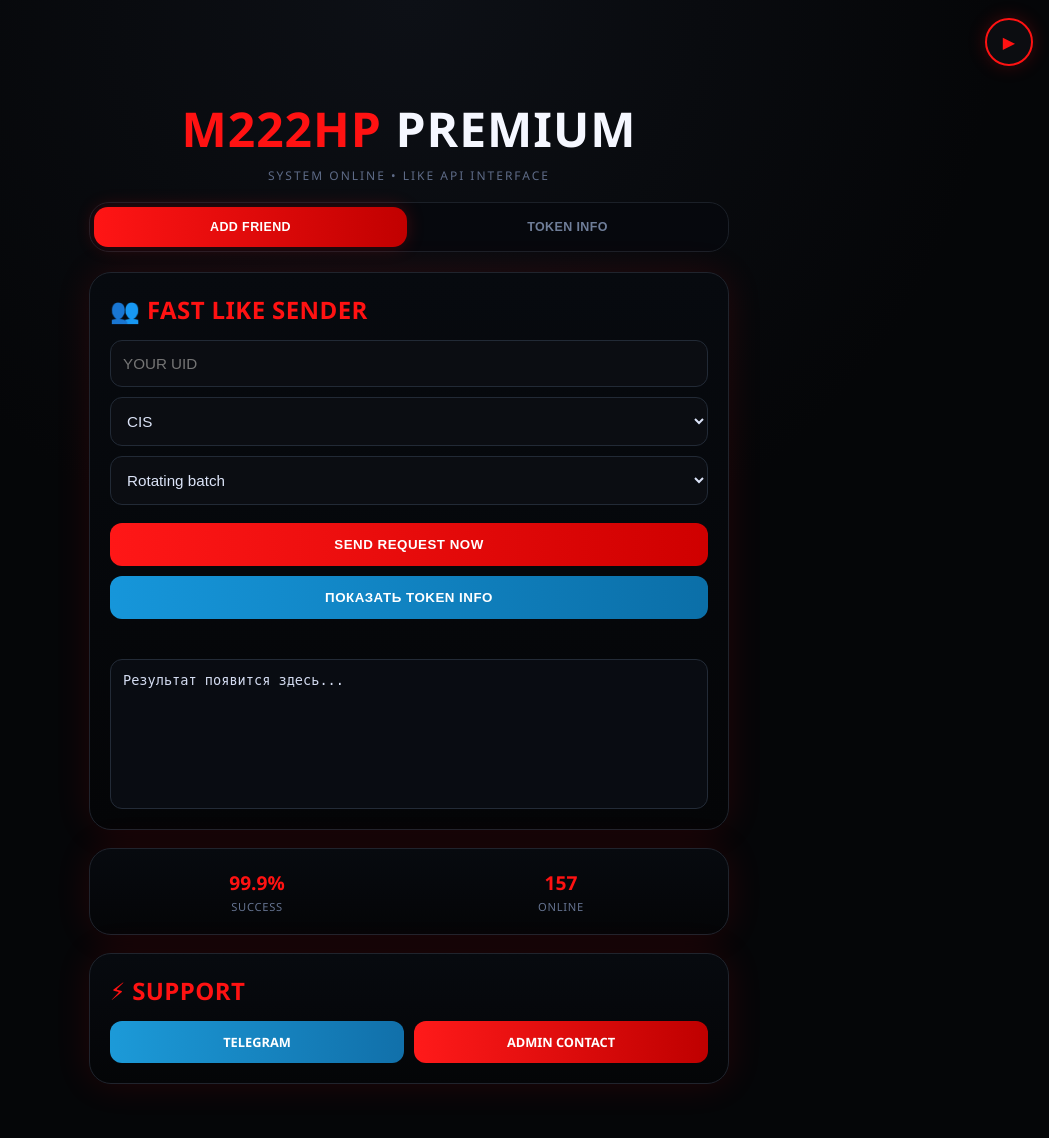
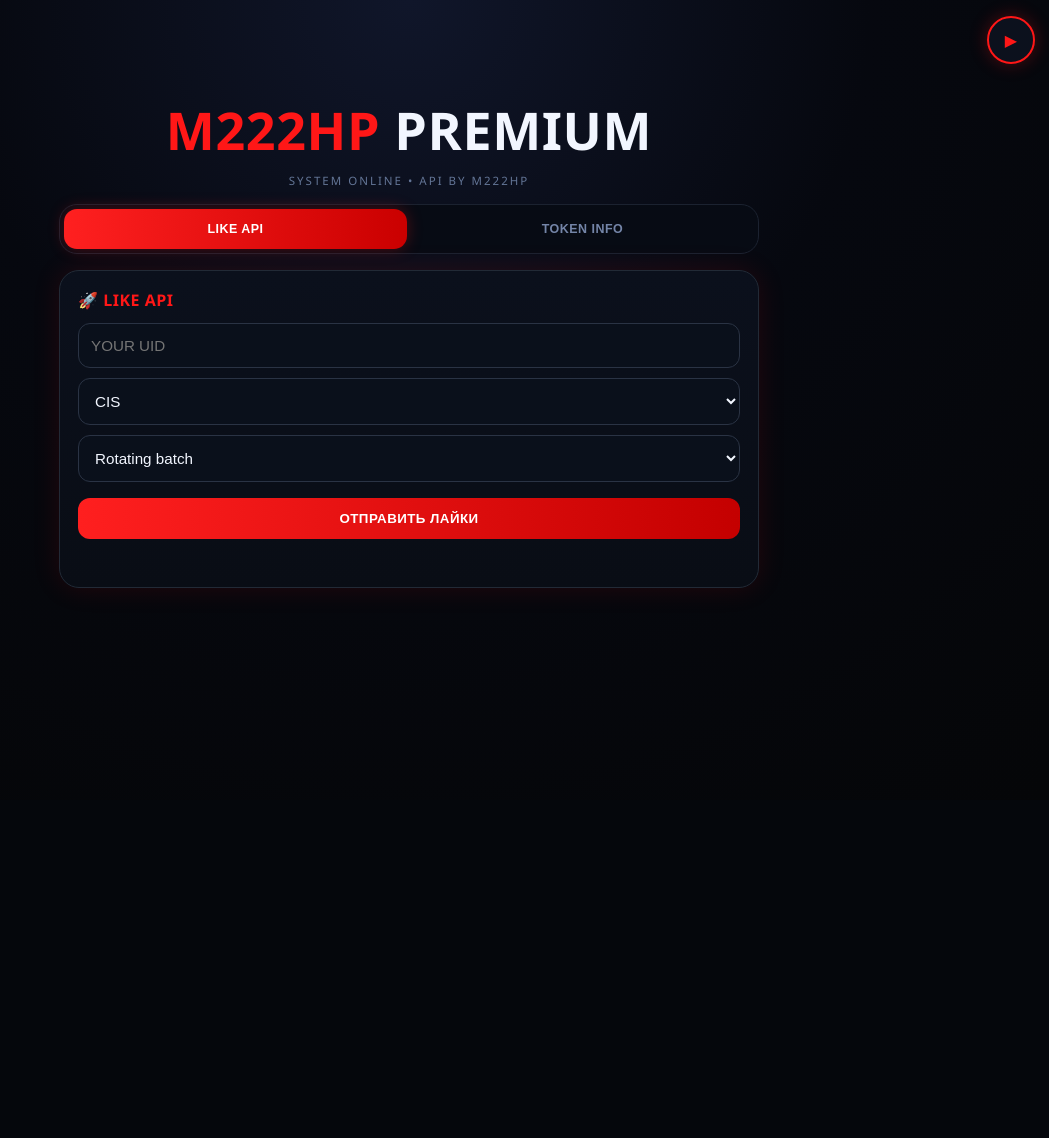
Before and after one commit to nursailauov/like, a Flask app: page / in a window 1280 px wide. Shown: the whole page, without its empty margins (231-1280 px from the left). After the commit the page ends 591 px from the top, so only its background shows below. Run offline with Flask 3, Linux system fonts and the light colour scheme.

Commit message:
Polish Like UI tabs and add structured result cards

```diff
--- a/templates/index.html
+++ b/templates/index.html
@@ -7,257 +7,279 @@
   <style>
     :root {
       --bg: #050608;
-      --panel: #090b0f;
-      --panel-border: #20242d;
-      --red: #ff1212;
-      --red-soft: rgba(255, 18, 18, 0.22);
-      --text: #f5f7ff;
-      --muted: #95a0b8;
-      --blue: #1796d8;
+      --panel: #0a0e16;
+      --panel-2: #111a2b;
+      --line: #222a36;
+      --red: #ff1717;
+      --red-soft: rgba(255, 20, 20, 0.28);
+      --blue: #2f8fff;
+      --text: #f2f6ff;
+      --muted: #8391ad;
+      --ok: #44f49f;
+      --warn: #ff7373;
     }
 
     * { box-sizing: border-box; }
 
     body {
       margin: 0;
+      min-height: 100vh;
       font-family: "Segoe UI", Tahoma, Geneva, Verdana, sans-serif;
-      background: radial-gradient(circle at top, #0d1016 0%, var(--bg) 45%);
       color: var(--text);
-      min-height: 100vh;
-      padding: 24px 14px 36px;
+      background: radial-gradient(circle at top, #10162a 0%, #06080f 45%, var(--bg) 100%);
+      padding: 24px 14px 42px;
     }
 
     .music-toggle {
       position: fixed;
-      top: 18px;
-      right: 16px;
+      top: 16px;
+      right: 14px;
       width: 48px;
       height: 48px;
       border-radius: 50%;
       border: 2px solid var(--red);
-      background: #0c0d11;
+      background: #0c111d;
       color: var(--red);
       cursor: pointer;
       font-size: 1rem;
-      display: grid;
-      place-items: center;
       box-shadow: 0 0 18px var(--red-soft);
-      z-index: 99;
+      z-index: 20;
     }
 
     .shell {
-      width: min(640px, 100%);
-      margin: 72px auto 0;
+      width: min(700px, 100%);
+      margin: 70px auto 0;
     }
 
-    .brand {
-      text-align: center;
-      margin-bottom: 18px;
-    }
+    .brand { text-align: center; margin-bottom: 16px; }
 
     .brand h1 {
       margin: 0;
+      font-size: clamp(2rem, 5vw, 3.25rem);
+      font-weight: 900;
+      letter-spacing: 0.6px;
       text-transform: uppercase;
-      letter-spacing: 1px;
-      font-weight: 900;
-      font-size: clamp(2rem, 4.5vw, 3rem);
     }
 
     .brand h1 span { color: var(--red); }
 
     .brand p {
-      margin: 6px 0 0;
-      color: #5e6b87;
-      font-size: .75rem;
+      margin: 8px 0 0;
+      color: #637596;
+      text-transform: uppercase;
       letter-spacing: 2px;
-      text-transform: uppercase;
+      font-size: 0.72rem;
     }
 
     .tabs {
-      background: #06080d;
-      border: 1px solid #1b2028;
-      border-radius: 20px;
-      padding: 4px;
       display: grid;
       grid-template-columns: 1fr 1fr;
       gap: 4px;
-      margin-bottom: 20px;
+      background: #070b14;
+      border: 1px solid #1b2230;
+      border-radius: 18px;
+      padding: 4px;
+      margin-bottom: 16px;
     }
 
     .tab {
       border: 0;
-      border-radius: 14px;
+      cursor: pointer;
+      border-radius: 13px;
       padding: 13px 10px;
-      font-weight: 700;
       text-transform: uppercase;
-      font-size: .78rem;
-      letter-spacing: .4px;
-      cursor: pointer;
+      font-weight: 800;
+      letter-spacing: 0.5px;
+      font-size: 0.78rem;
+      color: #7485a8;
       background: transparent;
-      color: #6f7e99;
     }
 
     .tab.active {
-      background: linear-gradient(90deg, #ff1515, #c10000);
+      background: linear-gradient(90deg, #ff2020, #ca0000);
       color: #fff;
-      box-shadow: 0 0 18px var(--red-soft);
+      box-shadow: 0 0 16px var(--red-soft);
     }
 
-    .card {
-      background: linear-gradient(180deg, #070a0f, #040507);
-      border: 1px solid var(--panel-border);
-      border-radius: 22px;
-      padding: 20px;
-      box-shadow: 0 0 35px rgba(255, 10, 10, .12);
-      margin-bottom: 18px;
+    .panel {
+      background: linear-gradient(180deg, #0b101c, #090d15);
+      border: 1px solid var(--line);
+      border-radius: 20px;
+      padding: 18px;
+      box-shadow: 0 0 28px rgba(255, 0, 0, 0.12);
+      margin-bottom: 14px;
     }
 
-    .card-title {
+    .hidden { display: none; }
+
+    .title {
+      margin: 0 0 12px;
+      text-transform: uppercase;
+      font-size: 1rem;
+      letter-spacing: 0.5px;
       color: var(--red);
-      font-weight: 800;
-      margin: 0 0 14px;
-      text-transform: uppercase;
-      display: flex;
-      gap: 10px;
-      align-items: center;
-      letter-spacing: .4px;
+      font-weight: 900;
     }
 
-    .fields {
-      display: grid;
-      gap: 10px;
-    }
+    .fields { display: grid; gap: 10px; }
 
     input, select {
       width: 100%;
-      background: #0b0d12;
-      color: #dce4f8;
-      border: 1px solid #222a36;
       border-radius: 12px;
-      padding: 14px 12px;
-      font-size: .95rem;
+      border: 1px solid #2a3344;
+      background: #0a101b;
+      color: var(--text);
+      padding: 13px 12px;
+      font-size: 0.95rem;
       outline: none;
     }
 
     input:focus, select:focus {
-      border-color: #3c475e;
-      box-shadow: 0 0 0 2px rgba(255, 255, 255, .04);
+      border-color: #506282;
+      box-shadow: 0 0 0 2px rgba(94, 111, 150, 0.2);
     }
 
     .btn {
-      margin-top: 8px;
       width: 100%;
       border: 0;
       border-radius: 12px;
-      padding: 14px;
-      font-weight: 800;
+      padding: 13px;
+      margin-top: 6px;
       text-transform: uppercase;
-      background: linear-gradient(90deg, #ff1717, #cf0000);
+      font-weight: 900;
+      letter-spacing: 0.45px;
+      cursor: pointer;
       color: #fff;
-      cursor: pointer;
-      letter-spacing: .5px;
+      background: linear-gradient(90deg, #ff1f1f, #c40000);
     }
 
-    .btn-secondary {
-      margin-top: 10px;
-      background: linear-gradient(90deg, #1696da, #0b6fa8);
+    .status { min-height: 20px; margin-top: 10px; color: var(--muted); }
+    .status.ok { color: var(--ok); }
+    .status.err { color: var(--warn); }
+
+    .result-card {
+      background: linear-gradient(135deg, #111b30, #0d1322 55%, #121d35);
+      border: 1px solid #2c3850;
+      border-radius: 16px;
+      padding: 14px;
+      margin-top: 12px;
     }
 
-    .stats {
+    .profile {
       display: grid;
-      grid-template-columns: 1fr 1fr;
-      gap: 10px;
-      text-align: center;
+      grid-template-columns: 74px 1fr;
+      gap: 12px;
+      align-items: center;
+      margin-bottom: 12px;
     }
 
-    .stats .value {
-      color: var(--red);
-      font-size: 1.2rem;
-      font-weight: 900;
-      margin-bottom: 3px;
+    .avatar {
+      width: 74px;
+      height: 74px;
+      border-radius: 14px;
+      border: 2px solid #3e8bff;
+      object-fit: cover;
+      box-shadow: 0 0 16px rgba(70, 133, 255, 0.45);
+      background: #121c32;
     }
 
-    .stats .label {
-      color: #64728f;
+    .nick {
+      margin: 0;
+      font-size: 1.25rem;
       text-transform: uppercase;
-      font-size: .7rem;
-      letter-spacing: .7px;
+      letter-spacing: 0.4px;
     }
 
-    .status {
-      margin: 10px 0 0;
-      min-height: 20px;
-      font-size: .9rem;
+    .uid { margin: 4px 0 0; color: #65a3ff; }
+
+    .stats-grid {
+      display: grid;
+      grid-template-columns: repeat(3, 1fr);
+      gap: 8px;
     }
 
-    .status.ok { color: #4dfd93; }
-    .status.err { color: #ff6f6f; }
-
-    pre {
-      margin: 10px 0 0;
-      background: #090c12;
-      border: 1px solid #232b37;
+    .stat {
+      background: rgba(8, 14, 25, 0.75);
+      border: 1px solid #243046;
       border-radius: 12px;
-      padding: 12px;
-      color: #d4dcf1;
-      min-height: 150px;
-      white-space: pre-wrap;
-      word-break: break-word;
-      font-size: .85rem;
-      overflow: auto;
-      max-height: 320px;
+      text-align: center;
+      padding: 10px 8px;
     }
 
-    .footer-buttons {
+    .stat .label {
+      font-size: .7rem;
+      text-transform: uppercase;
+      color: #7f8eab;
+      margin-bottom: 4px;
+    }
+
+    .stat .val { font-weight: 900; font-size: 1.05rem; }
+    .stat.before .val { color: #74a8ff; }
+    .stat.plus .val { color: #ffbb42; }
+    .stat.after .val { color: #ff59ae; }
+
+    .token-grid {
       display: grid;
-      grid-template-columns: 1fr 1fr;
+      grid-template-columns: repeat(2, 1fr);
       gap: 10px;
       margin-top: 8px;
     }
 
-    .footer-buttons a {
-      text-decoration: none;
-      text-align: center;
-      padding: 12px;
+    .token-box {
       border-radius: 12px;
-      font-weight: 700;
-      text-transform: uppercase;
-      font-size: .8rem;
-      color: white;
+      border: 1px solid #2b3345;
+      background: #0d1421;
+      padding: 11px 10px;
     }
 
-    .telegram { background: linear-gradient(90deg, #1c9ad8, #1170aa); }
-    .contact { background: linear-gradient(90deg, #ff1a1a, #bf0000); }
+    .token-box .srv { color: #8da0c7; font-size: .78rem; text-transform: uppercase; }
+    .token-box .cnt { margin-top: 5px; font-weight: 900; }
 
-    @media (max-width: 540px) {
+    pre {
+      margin: 12px 0 0;
+      background: #09101b;
+      border: 1px solid #293347;
+      border-radius: 10px;
+      color: #d0dbf5;
+      padding: 10px;
+      font-size: 0.82rem;
+      max-height: 220px;
+      overflow: auto;
+      white-space: pre-wrap;
+      word-break: break-word;
+    }
+
+    @media (max-width: 560px) {
       .shell { margin-top: 64px; }
-      .card { padding: 16px; border-radius: 16px; }
+      .panel { padding: 14px; border-radius: 16px; }
       .tabs { border-radius: 16px; }
-      .tab { padding: 11px 8px; font-size: .72rem; }
+      .tab { font-size: .72rem; padding: 11px 8px; }
+      .stats-grid { grid-template-columns: 1fr; }
+      .token-grid { grid-template-columns: 1fr; }
+      .profile { grid-template-columns: 1fr; text-align: center; }
+      .avatar { margin: 0 auto; }
       .music-toggle { width: 44px; height: 44px; }
-      .footer-buttons, .stats { grid-template-columns: 1fr; }
     }
   </style>
 </head>
 <body>
-  <button id="musicBtn" class="music-toggle" aria-label="Включить или выключить музыку">▶</button>
+  <button id="musicBtn" class="music-toggle" aria-label="вкл/выкл музыку">▶</button>
 
   <main class="shell">
     <header class="brand">
       <h1><span>M222HP</span> Premium</h1>
-      <p>System Online • Like API Interface</p>
+      <p>System Online • API by M222HP</p>
     </header>
 
-    <section class="tabs" aria-label="Режимы">
-      <button class="tab active" type="button">Add Friend</button>
-      <button class="tab" type="button" id="tokenInfoTab">Token Info</button>
+    <section class="tabs" aria-label="tabs">
+      <button id="likeTab" class="tab active" type="button">LIKE API</button>
+      <button id="tokenTab" class="tab" type="button">TOKEN INFO</button>
     </section>
 
-    <section class="card">
-      <h2 class="card-title">👥 Fast Like Sender</h2>
-
+    <section id="likePanel" class="panel">
+      <h2 class="title">🚀 LIKE API</h2>
       <form id="likeForm" class="fields">
-        <input id="uid" type="number" placeholder="YOUR UID" required />
+        <input id="uid" type="number" placeholder="YOUR UID" required>
         <select id="server_name" required>
           <option value="CIS">CIS</option>
           <option value="BD">BD</option>
@@ -270,31 +292,43 @@
           <option value="false">Rotating batch</option>
           <option value="true">Random batch</option>
         </select>
-        <button class="btn" type="submit">Send Request Now</button>
+        <button class="btn" type="submit">Отправить лайки</button>
       </form>
 
-      <button id="tokenInfoBtn" class="btn btn-secondary" type="button">Показать Token Info</button>
       <div id="status" class="status"></div>
-      <pre id="output">Результат появится здесь...</pre>
+      <div id="resultCard" class="result-card hidden">
+        <div class="profile">
+          <img id="avatar" class="avatar" alt="Игровой аватар" src="">
+          <div>
+            <h3 id="nickname" class="nick">N/A</h3>
+            <p id="uidText" class="uid">UID: -</p>
+          </div>
+        </div>
+
+        <div class="stats-grid">
+          <div class="stat before">
+            <div class="label">Лайки до</div>
+            <div id="likesBefore" class="val">0</div>
+          </div>
+          <div class="stat plus">
+            <div class="label">Пришло</div>
+            <div id="likesGiven" class="val">+0</div>
+          </div>
+          <div class="stat after">
+            <div class="label">Лайки после</div>
+            <div id="likesAfter" class="val">0</div>
+          </div>
+        </div>
+      </div>
+
+      <pre id="likeRaw" class="hidden"></pre>
     </section>
 
-    <section class="card stats">
-      <div>
-        <div class="value" id="successRate">99.9%</div>
-        <div class="label">Success</div>
-      </div>
-      <div>
-        <div class="value" id="onlineNow">157</div>
-        <div class="label">Online</div>
-      </div>
-    </section>
-
-    <section class="card">
-      <h2 class="card-title">⚡ Support</h2>
-      <div class="footer-buttons">
-        <a class="telegram" href="https://t.me" target="_blank" rel="noreferrer noopener">Telegram</a>
-        <a class="contact" href="mailto:admin@example.com">Admin Contact</a>
-      </div>
+    <section id="tokenPanel" class="panel hidden">
+      <h2 class="title">🧩 TOKEN INFO</h2>
+      <p style="margin:0;color:var(--muted)">Здесь отображается информация по токенам для серверов.</p>
+      <div id="tokenGrid" class="token-grid"></div>
+      <pre id="tokenRaw" class="hidden"></pre>
     </section>
   </main>
 
@@ -303,26 +337,108 @@
   </audio>
 
   <script>
+    const likeTab = document.getElementById('likeTab');
+    const tokenTab = document.getElementById('tokenTab');
+    const likePanel = document.getElementById('likePanel');
+    const tokenPanel = document.getElementById('tokenPanel');
+
     const form = document.getElementById('likeForm');
     const statusEl = document.getElementById('status');
-    const output = document.getElementById('output');
-    const tokenInfoBtn = document.getElementById('tokenInfoBtn');
-    const tokenInfoTab = document.getElementById('tokenInfoTab');
+
+    const resultCard = document.getElementById('resultCard');
+    const avatar = document.getElementById('avatar');
+    const nickname = document.getElementById('nickname');
+    const uidText = document.getElementById('uidText');
+    const likesBefore = document.getElementById('likesBefore');
+    const likesGiven = document.getElementById('likesGiven');
+    const likesAfter = document.getElementById('likesAfter');
+    const likeRaw = document.getElementById('likeRaw');
+
+    const tokenGrid = document.getElementById('tokenGrid');
+    const tokenRaw = document.getElementById('tokenRaw');
 
     const musicBtn = document.getElementById('musicBtn');
     const bgMusic = document.getElementById('bgMusic');
     let isPlaying = false;
 
-    function setStatus(message, ok = false) {
+    function setStatus(message, type = '') {
       statusEl.textContent = message;
-      statusEl.className = ok ? 'status ok' : 'status err';
+      statusEl.className = `status ${type}`.trim();
     }
 
-    async function showResponse(response) {
-      const contentType = response.headers.get('content-type') || '';
-      const data = contentType.includes('application/json') ? await response.json() : await response.text();
-      output.textContent = typeof data === 'string' ? data : JSON.stringify(data, null, 2);
-      setStatus(response.ok ? `Готово: HTTP ${response.status}` : `Ошибка: HTTP ${response.status}`, response.ok);
+    function setActiveTab(mode) {
+      const isLike = mode === 'like';
+      likeTab.classList.toggle('active', isLike);
+      tokenTab.classList.toggle('active', !isLike);
+      likePanel.classList.toggle('hidden', !isLike);
+      tokenPanel.classList.toggle('hidden', isLike);
+
+      if (!isLike && tokenGrid.children.length === 0) {
+        loadTokenInfo();
+      }
+    }
+
+    likeTab.addEventListener('click', () => setActiveTab('like'));
+    tokenTab.addEventListener('click', () => setActiveTab('token'));
+
+    function formatNum(value) {
+      return Number(value || 0).toLocaleString('ru-RU');
+    }
+
+    function renderLikeResult(data, fallbackUid) {
+      const uidValue = data.UID || fallbackUid || '-';
+      const nick = data.PlayerNickname && data.PlayerNickname !== 'N/A' ? data.PlayerNickname : 'UNKNOWN PLAYER';
+      const before = Number(data.LikesbeforeCommand || 0);
+      const given = Number(data.LikesGivenByAPI || 0);
+      const after = Number(data.LikesafterCommand || 0);
+
+      nickname.textContent = nick;
+      uidText.textContent = `UID: ${uidValue}`;
+      likesBefore.textContent = formatNum(before);
+      likesGiven.textContent = `${given >= 0 ? '+' : ''}${formatNum(given)}`;
+      likesAfter.textContent = formatNum(after);
+
+      const avatarSeed = encodeURIComponent(`${uidValue}-${nick}`);
+      avatar.src = `https://api.dicebear.com/8.x/adventurer/svg?seed=${avatarSeed}`;
+
+      resultCard.classList.remove('hidden');
+      likeRaw.textContent = JSON.stringify(data, null, 2);
+      likeRaw.classList.remove('hidden');
+    }
+
+    async function loadTokenInfo() {
+      tokenGrid.innerHTML = '<div style="color:var(--muted)">Загрузка...</div>';
+      tokenRaw.classList.add('hidden');
+
+      try {
+        const response = await fetch('/token_info');
+        const data = await response.json();
+
+        if (!response.ok) {
+          tokenGrid.innerHTML = '<div style="color:var(--warn)">Ошибка загрузки token_info</div>';
+          tokenRaw.textContent = JSON.stringify(data, null, 2);
+          tokenRaw.classList.remove('hidden');
+          return;
+        }
+
+        tokenGrid.innerHTML = '';
+        Object.entries(data).forEach(([server, counts]) => {
+          const box = document.createElement('div');
+          box.className = 'token-box';
+          box.innerHTML = `
+            <div class="srv">${server}</div>
+            <div class="cnt">Обычные: ${formatNum(counts.regular_tokens)}</div>
+            <div class="cnt">Visit: ${formatNum(counts.visit_tokens)}</div>
+          `;
+          tokenGrid.appendChild(box);
+        });
+
+        tokenRaw.textContent = JSON.stringify(data, null, 2);
+      } catch (error) {
+        tokenGrid.innerHTML = '<div style="color:var(--warn)">Не удалось получить token_info</div>';
+        tokenRaw.textContent = String(error);
+        tokenRaw.classList.remove('hidden');
+      }
     }
 
     form.addEventListener('submit', async (event) => {
@@ -332,39 +448,34 @@
       const random = document.getElementById('mode').value;
 
       if (!uid) {
-        setStatus('Введите UID', false);
+        setStatus('Введите UID', 'err');
         return;
       }
 
-      statusEl.className = 'status';
-      statusEl.textContent = 'Отправка запроса...';
-      output.textContent = 'Загрузка...';
+      setStatus('Отправка лайков...', '');
+      resultCard.classList.add('hidden');
+      likeRaw.classList.add('hidden');
 
       try {
         const params = new URLSearchParams({ uid, server_name: server, random });
         const response = await fetch(`/like?${params.toString()}`);
-        await showResponse(response);
+        const data = await response.json();
+
+        if (!response.ok) {
+          setStatus(`Ошибка: HTTP ${response.status}`, 'err');
+          likeRaw.textContent = JSON.stringify(data, null, 2);
+          likeRaw.classList.remove('hidden');
+          return;
+        }
+
+        renderLikeResult(data, uid);
+        setStatus(`Готово: отправка завершена (HTTP ${response.status})`, 'ok');
       } catch (error) {
-        output.textContent = String(error);
-        setStatus('Не удалось отправить запрос', false);
+        setStatus('Не удалось отправить запрос', 'err');
+        likeRaw.textContent = String(error);
+        likeRaw.classList.remove('hidden');
       }
     });
-
-    async function loadTokenInfo() {
-      statusEl.className = 'status';
-      statusEl.textContent = 'Загрузка token_info...';
-      output.textContent = 'Загрузка...';
-      try {
-        const response = await fetch('/token_info');
-        await showResponse(response);
-      } catch (error) {
-        output.textContent = String(error);
-        setStatus('Не удалось получить token_info', false);
-      }
-    }
-
-    tokenInfoBtn.addEventListener('click', loadTokenInfo);
-    tokenInfoTab.addEventListener('click', loadTokenInfo);
 
     musicBtn.addEventListener('click', async () => {
       try {
@@ -379,14 +490,9 @@
         isPlaying = true;
         musicBtn.textContent = '❚❚';
       } catch (error) {
-        setStatus('Браузер заблокировал автозапуск музыки.', false);
+        setStatus('Браузер заблокировал автозапуск музыки', 'err');
       }
     });
-
-    setInterval(() => {
-      const online = 140 + Math.floor(Math.random() * 30);
-      document.getElementById('onlineNow').textContent = String(online);
-    }, 5000);
   </script>
 </body>
 </html>
```
